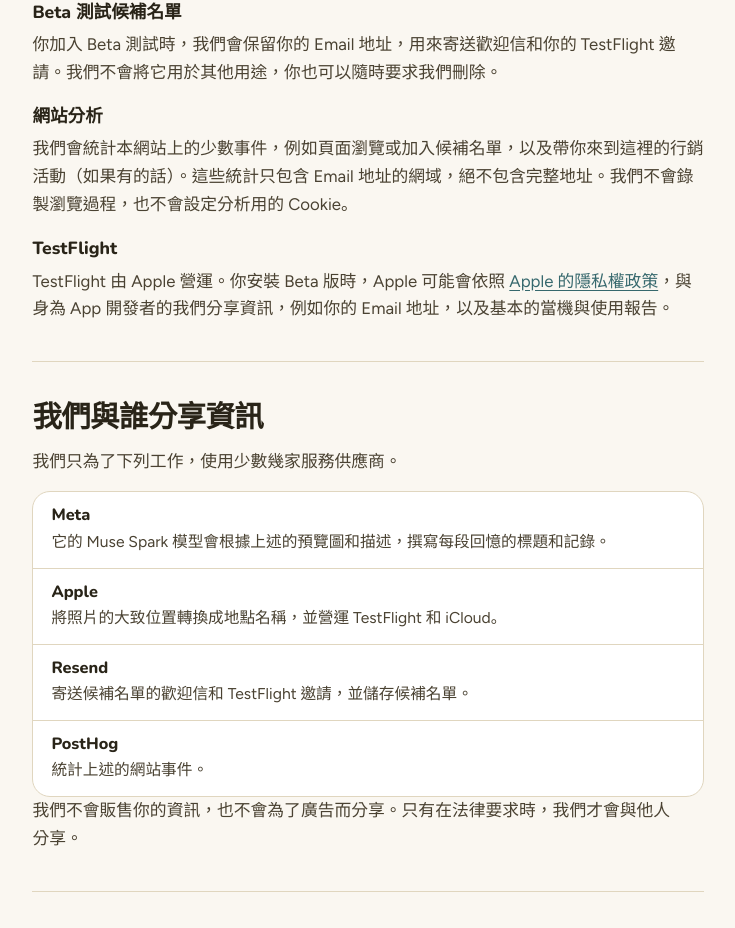
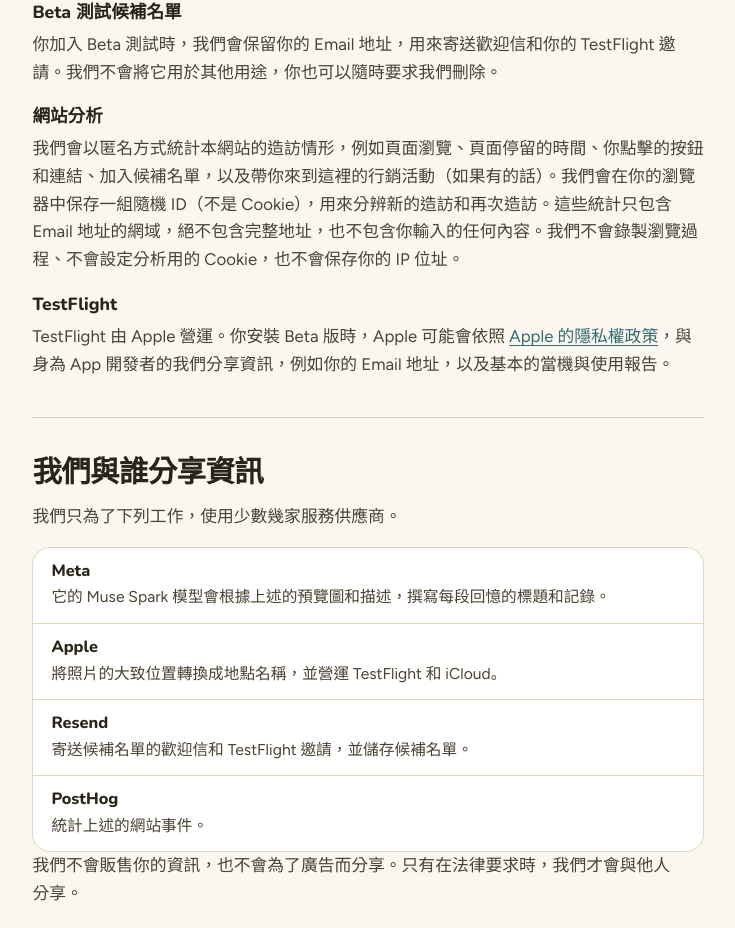
Before and after one commit to hackerker-ai/life-in-photos-landing, a Next.js app: page /zh-Hant/privacy in a window 1280 px wide. Shown: the part 1859-2787 px from the top of the page, without its empty margins (370-1105 px from the left). Built offline with nearby package versions, Linux system fonts and the light colour scheme.

Commit message:
Privacy: describe page view and click counting (approved by Roy)
Co-authored-by: Roy <joeblack1986@gmail.com>
Co-authored-by: Copilot <223556219+Copilot@users.noreply.github.com>

```diff
--- a/app/[lang]/dictionaries/en.ts
+++ b/app/[lang]/dictionaries/en.ts
@@ -311,7 +311,7 @@ const en = {
           { h3: "The beta waitlist" },
           { p: "When you join the beta, we keep your email address so we can send you a welcome email and your TestFlight invite. We use it for nothing else, and you can ask us to remove it at any time." },
           { h3: "Site analytics" },
-          { p: "We count a few events on this site, such as a page view or a waitlist signup, along with the campaign that brought you here, if there was one. These counts include only the domain of an email address, never the full address. We don’t record sessions or set analytics cookies." },
+          { p: "We count visits to this site anonymously: page views, how long a page stays open, the buttons and links you click, a waitlist signup, and the campaign that brought you here, if there was one. A random ID kept in your browser, not a cookie, tells a return visit from a new one. These counts include only the domain of an email address, never the full address, and nothing you type. We don’t record sessions, set analytics cookies, or keep your IP address." },
           { h3: "TestFlight" },
           { p: "Apple runs TestFlight. When you install the beta, Apple may share information with us as the app’s developer, such as your email address and basic crash and usage reports, under <a href=\"https://www.apple.com/legal/privacy/\">Apple’s privacy policy</a>." }
         ]
--- a/app/[lang]/dictionaries/zh-Hant.ts
+++ b/app/[lang]/dictionaries/zh-Hant.ts
@@ -305,7 +305,7 @@ const zhHant: Dictionary = {
           { h3: "Beta 測試候補名單" },
           { p: "你加入 Beta 測試時，我們會保留你的 Email 地址，用來寄送歡迎信和你的 TestFlight 邀請。我們不會將它用於其他用途，你也可以隨時要求我們刪除。" },
           { h3: "網站分析" },
-          { p: "我們會統計本網站上的少數事件，例如頁面瀏覽或加入候補名單，以及帶你來到這裡的行銷活動（如果有的話）。這些統計只包含 Email 地址的網域，絕不包含完整地址。我們不會錄製瀏覽過程，也不會設定分析用的 Cookie。" },
+          { p: "我們會以匿名方式統計本網站的造訪情形，例如頁面瀏覽、頁面停留的時間、你點擊的按鈕和連結、加入候補名單，以及帶你來到這裡的行銷活動（如果有的話）。我們會在你的瀏覽器中保存一組隨機 ID（不是 Cookie），用來分辨新的造訪和再次造訪。這些統計只包含 Email 地址的網域，絕不包含完整地址，也不包含你輸入的任何內容。我們不會錄製瀏覽過程、不會設定分析用的 Cookie，也不會保存你的 IP 位址。" },
           { h3: "TestFlight" },
           { p: "TestFlight 由 Apple 營運。你安裝 Beta 版時，Apple 可能會依照 <a href=\"https://www.apple.com/tw/legal/privacy/\">Apple 的隱私權政策</a>，與身為 App 開發者的我們分享資訊，例如你的 Email 地址，以及基本的當機與使用報告。" }
         ]
```
